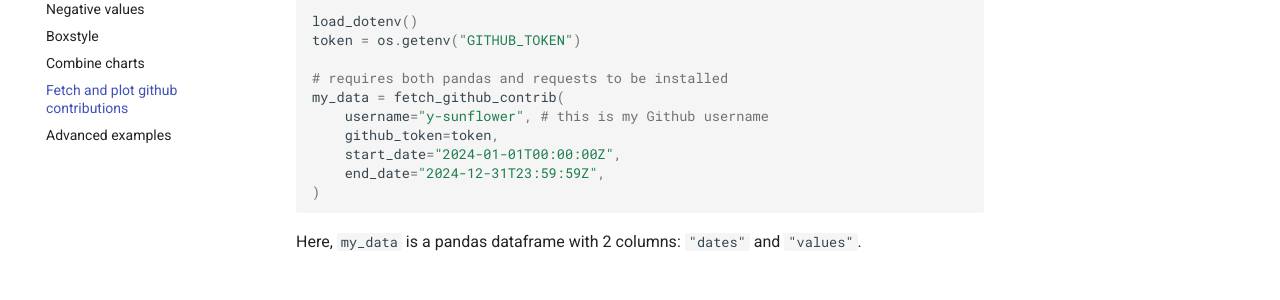
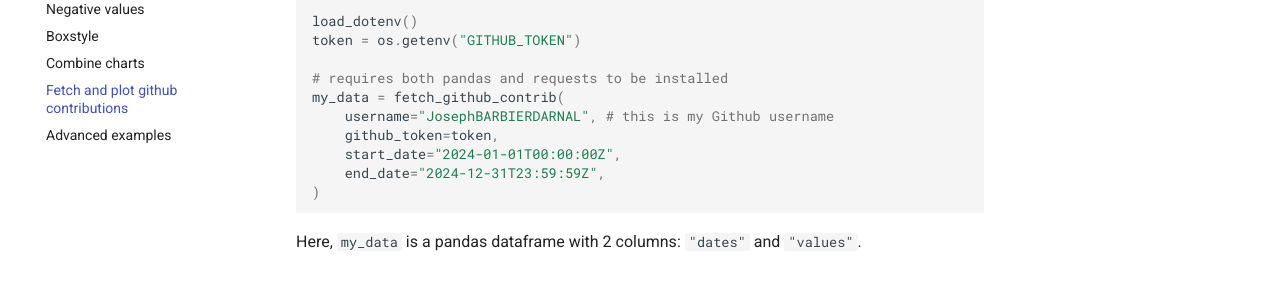
Before and after one commit to y-sunflower/dayplot, an MkDocs documentation site: the page built from docs/tuto/fetch-github-contribs.md, in a window 1280 px wide and 900 px high, scrolled down 749 px. Shown: the part 153-453 px from the top of the window. Built offline with MkDocs 1.6.1 and Material for MkDocs 9.7.7, drawn with Linux system fonts in a browser that asks for light colours; comment, search, counter and statistics services are not loaded.

```diff
--- a/docs/tuto/fetch-github-contribs.md
+++ b/docs/tuto/fetch-github-contribs.md
@@ -30,7 +30,7 @@
 
 # requires both pandas and requests to be installed
 my_data = fetch_github_contrib(
-    username="y-sunflower", # this is my Github username
+    username="JosephBARBIERDARNAL", # this is my Github username
     github_token=token,
     start_date="2024-01-01T00:00:00Z",
     end_date="2024-12-31T23:59:59Z",
```
Also changed, not shown: docs/reference/calendar.md (+1 -2 lines).
